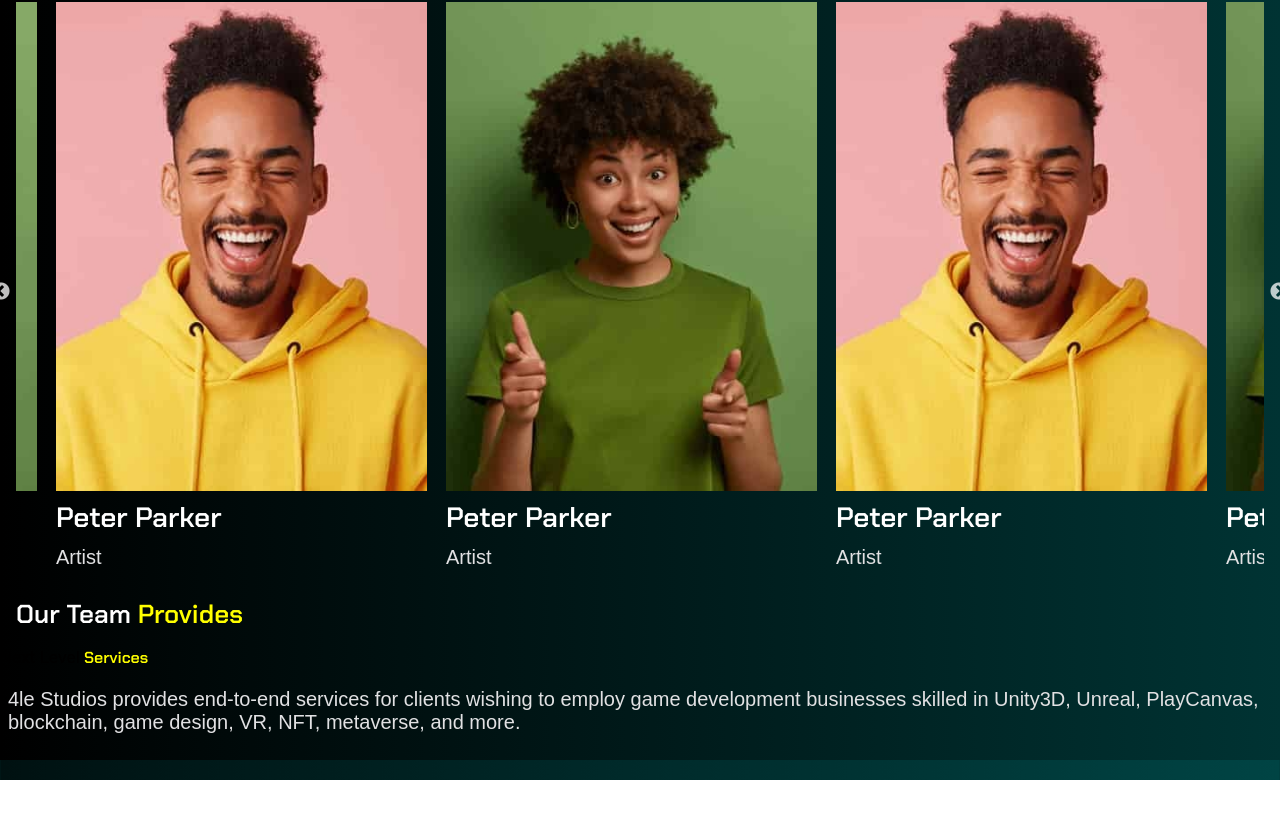
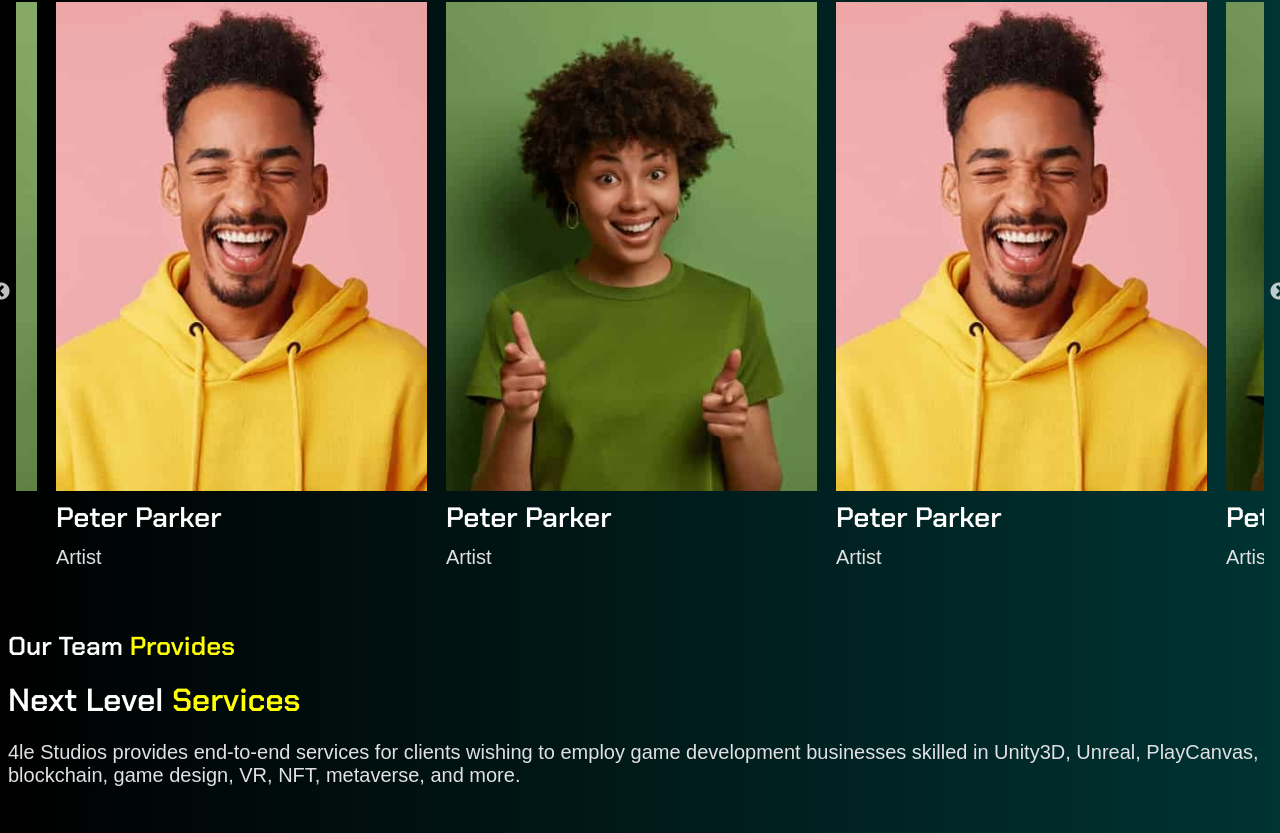
Before and after one commit to Bupilipili/4x, a React (Create React App) app: page / in a window 1280 px wide. Shown: the part 4292-5125 px from the top of the page. Before the commit the page ends 5072 px from the top, so only its background shows below. Built offline with nearby package versions, Linux system fonts and the light colour scheme; a web font is replaced by a local one.

Commit message:
Update Home.css

```diff
--- a/src/components/styles/Home.css
+++ b/src/components/styles/Home.css
@@ -1,5 +1,5 @@
 body {
-  background: linear-gradient(to right, #011, #044); /* background: #262b2a; */
+  background: linear-gradient(to right, #122, #044);
 }
 
 /* .Home {
@@ -296,6 +296,28 @@ body {
   font-weight: 500;
   line-height: normal;
   color: #fff;
-  margin: 0;
-  padding-left: 1rem;
+  margin-top: 3rem;
+  margin-bottom: 1rem;
+  padding-left: 8px;
 }
+
+.head9 {
+  font-family: 'Chakra Petch', sans-serif;
+  font-size: 32px;
+  font-style: normal;
+  font-weight: 500;
+  line-height: normal;
+  color: #fff;
+  margin-top: 8px;
+  margin-bottom: 1rem;
+  padding-left: 8px;
+}
+
+.flex2 {
+  display: flex;
+  flex-direction: column;
+  justify-content: center;
+  flex-wrap: nowrap;
+  background: linear-gradient(to right, #122, #044);
+  border-radius: 8px;
+}
```
